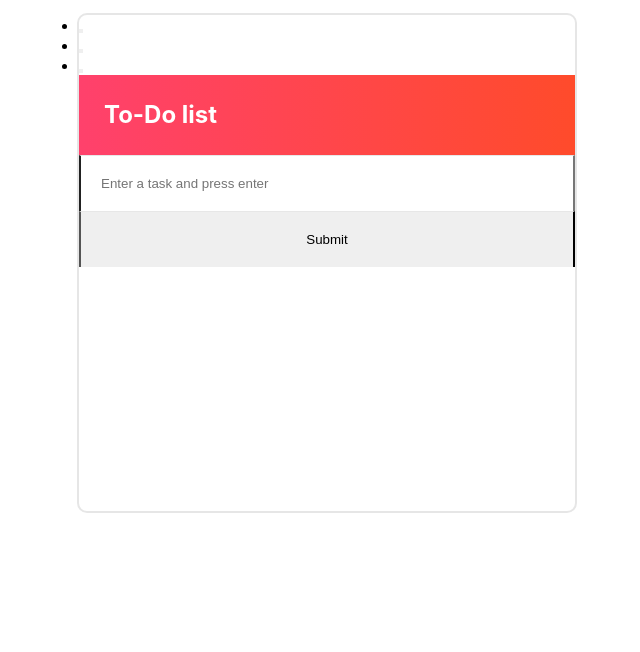
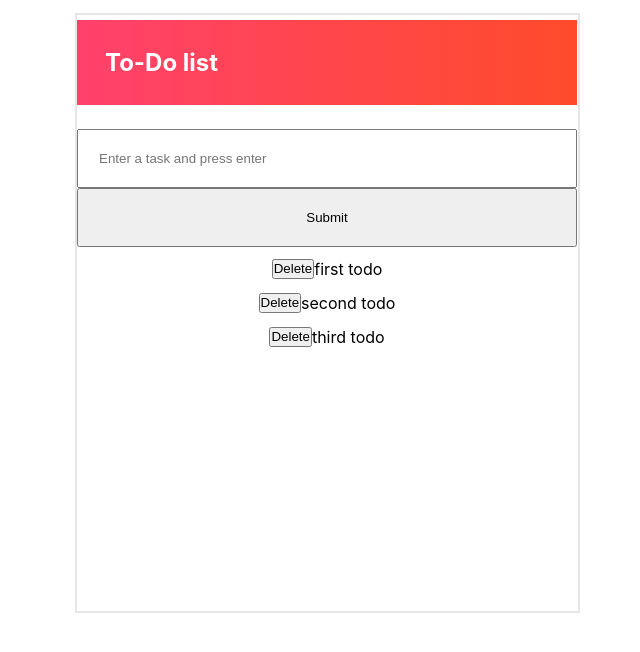
Before and after one commit to GSG-G8/To-do-app-Abeer, a website: page index.html in a window 1280 px wide. Shown: the whole page, without its empty margins (313-953 px from the left). Drawn offline with Linux system fonts and the light colour scheme.

Commit message:
Create function CreateTodoNode #15

```diff
--- a/index.html
+++ b/index.html
@@ -6,7 +6,7 @@
     <link rel="stylesheet" href="./style.css">
   </head>
   <body>
-    <div id = "todo-container">
+    <div class="container">
       <div class="header">
         <h2>To-Do list</h2>
         </div>
@@ -16,7 +16,9 @@
       <input class="todo-input" type="text" name="description" value="" placeholder="Enter a task and press enter">
       <input class="todo-input" type="submit" name="" value="Submit">
     </form>
+    <div id = "todo-container">
   </div>
+</div>
   </body>
   <script type="text/javascript" src = "./js/logic.js"></script>
   <script type="text/javascript" src = "./js/dom.js"></script>
--- a/js/dom.js
+++ b/js/dom.js
@@ -3,25 +3,34 @@
 // it keeps everything inside hidden from the rest of our application
 (function() {
   // This is the dom node where we will keep our todo
-    var container = document.getElementById('todo-container');
-    var addTodoForm = document.getElementById('add-todo');
+  var container = document.getElementById("todo-container");
+  var addTodoForm = document.getElementById("add-todo");
+  const todoList = document.querySelector(".todo-list");
 
   var state = [
-      { id: -3, description: 'first todo' },
-      { id: -2, description: 'second todo' },
-      { id: -1, description: 'third todo' },
+    { id: -3, description: "first todo" },
+    { id: -2, description: "second todo" },
+    { id: -1, description: "third todo" }
   ]; // this is our initial todoList
 
   // This function takes a todo, it returns the DOM node representing that todo
   var createTodoNode = function(todo) {
-      var todoNode = document.createElement('li');
+    var todoNode = document.createElement("li");
+    todoNode.setAttribute("class", "todo-list");
+    todoList.appendChild(todoNode);
     // you will need to use addEventListener
 
     // add span holding description
+    var description = document.createElement("span");
+    description.textContent = todo.description;
+    todoNode.appendChild(description);
 
     // this adds the delete button
-      var deleteButtonNode = document.createElement('button');
-      deleteButtonNode.addEventListener('click', function(event) {
+    var deleteButtonNode = document.createElement("button");
+    deleteButtonNode.textContent = "Delete";
+    deleteButtonNode.setAttribute("class", "delete-btn");
+
+    deleteButtonNode.addEventListener("click", function(event) {
       var newState = todoFunctions.deleteTodo(state, todo.id);
       update(newState);
     });
@@ -36,15 +45,14 @@
 
   // bind create todo form
   if (addTodoForm) {
-      addTodoForm.addEventListener('submit', function(event) {
+    addTodoForm.addEventListener("submit", function(event) {
       // https://developer.mozilla.org/en-US/docs/Web/Events/submit
       // what does event.preventDefault do?
       // what is inside event.target?
-
-        var description = '?'; // event.target ....
+      // event.target ....
 
       // hint: todoFunctions.addTodo
-        var newState = []; // ?? change this!
+      var newState = todoFunctions.addTodo(state, text); // ?? change this!
       update(newState);
     });
   }
@@ -57,7 +65,7 @@
 
   // you do not need to change this function
   var renderState = function(state) {
-      var todoListNode = document.createElement('ul');
+    var todoListNode = document.createElement("ul");
 
     state.forEach(function(todo) {
       todoListNode.appendChild(createTodoNode(todo));
--- a/style.css
+++ b/style.css
@@ -4,26 +4,36 @@
   box-sizing: border-box;
 }
 body {
-    font-family: -apple-system, BlinkMacSystemFont, sans-serif
-
+  font-family: -apple-system, BlinkMacSystemFont, sans-serif;
 }
-  #todo-container{
+.container {
+  margin: 1% auto;
+  width: 505px;
+  height: 600px;
+  border: 2px solid #e6e6e6;
+}
+#todo-container {
   margin: 1% auto;
   width: 500px;
-    height: 500px;
-    border: 2px solid #e6e6e6;
-    border-radius: 10px;
 }
 .header {
-    padding: 25px;
-    width: 100%;
+  margin: 1% auto;
+  padding: 28px;
+  width: 500px;
   background: linear-gradient(to right, #ff416c, #ff4b2b);
   color: #ffffff;
-    line-height: 30px;
 }
 .todo-input {
   padding: 20px;
-    width: 100%;
-    border-bottom: 0;
-    border-top: 1px solid #e7e7e7;
+  width: 500px;
 }
+#add-todo {
+  margin: 1% auto;
+  width: 500px;
+}
+.todo-list{
+  display: flex;
+  flex-direction: row-reverse;
+  justify-content: center;
+  padding: 7px;
+}
```
Lines whose indentation alone changed are shown as unchanged.
